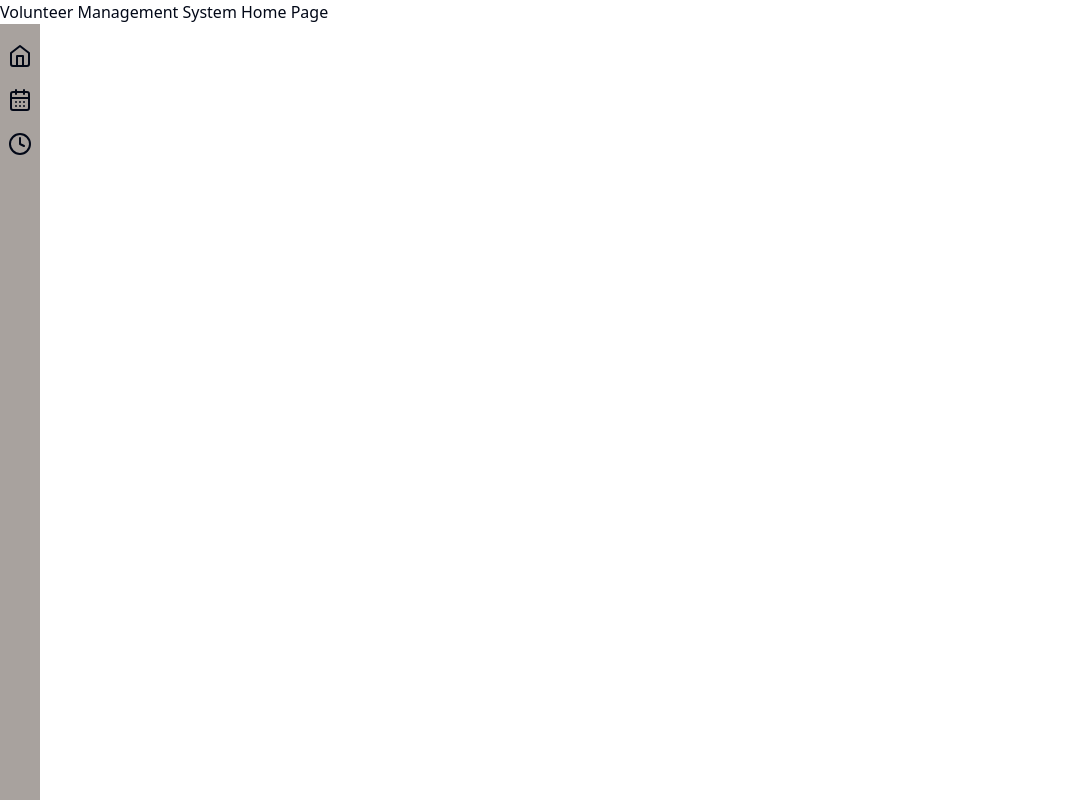
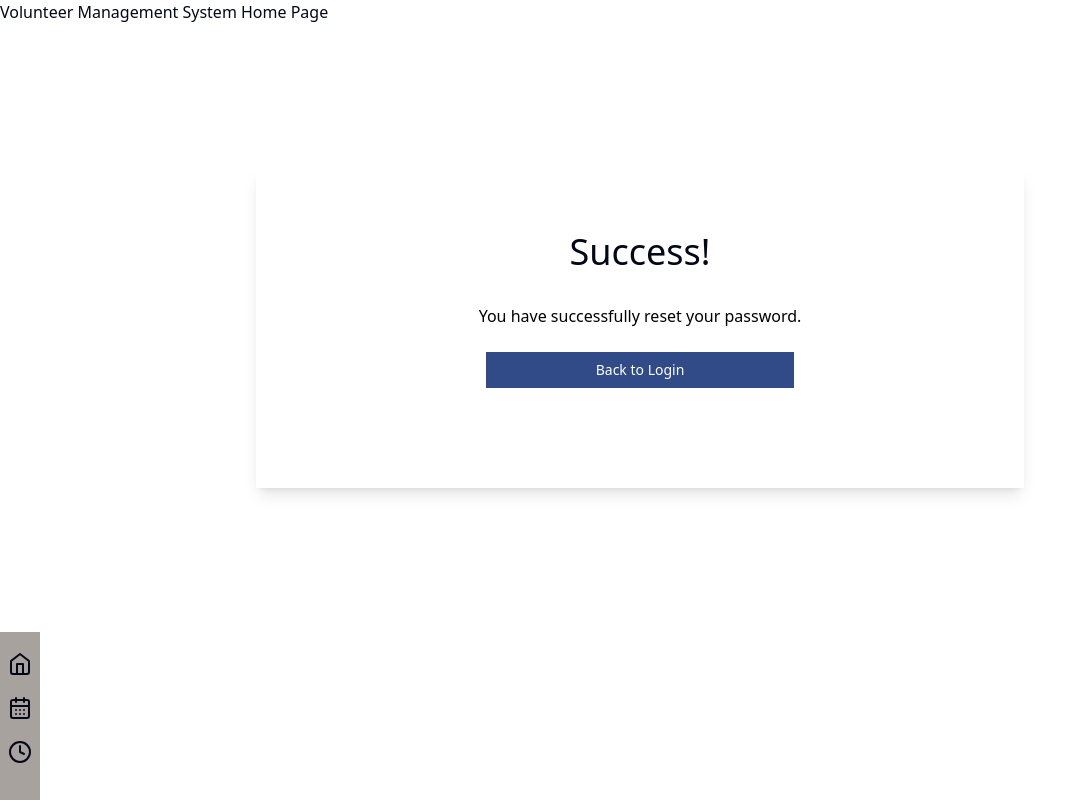
Before and after one commit to hack4impact-calpoly/general-volunteer-management-system, a Next.js app: page / in a window 1280 px wide. Shown: the top 800 px of the page, without its empty margins (0-1084 px from the left). Built offline with nearby package versions, Linux system fonts and the light colour scheme.

Commit message:
Created Reset Page

```diff
--- a/src/app/page.tsx
+++ b/src/app/page.tsx
@@ -1,10 +1,12 @@
 import Navbar from "@components/Navbar";
 import Vertical_Navbar_Component from "@components/vertical_navbar";
+import Confirm_Reset_Component from "./pages/authentication/password/confirm-reset/page";
 
 export default function Home() {
   return (
     <main>
       <h1>Volunteer Management System Home Page</h1>
+      <Confirm_Reset_Component></Confirm_Reset_Component>
       <Vertical_Navbar_Component />
     </main>
   );
--- a/src/app/pages/authentication/password/confirm-reset/page.tsx
+++ b/src/app/pages/authentication/password/confirm-reset/page.tsx
@@ -0,0 +1,21 @@
+import * as React from "react";
+import Link from "next/link";
+
+export default function Confirm_Reset_Component() {
+  return (
+    <div className="my-36 w-3/5 h-80 shadow-lg py-8 mx-auto my-15">
+      <h1 className="text-center py-8 text-4xl font-sans font-medium text-rgb-1-1-38">
+        Success!
+      </h1>
+      <h3 className="text-center font-sans font-normal text-black">
+        You have successfully reset your password.
+      </h3>
+      <br></br>
+      <Link href="/">
+        <button className="flex align-center justify-center text-sm w-2/5 h-9 bg-[#314b89] py-2 font-sans text-white border-none m-auto">
+          Back to Login
+        </button>
+      </Link>
+    </div>
+  );
+}
```
